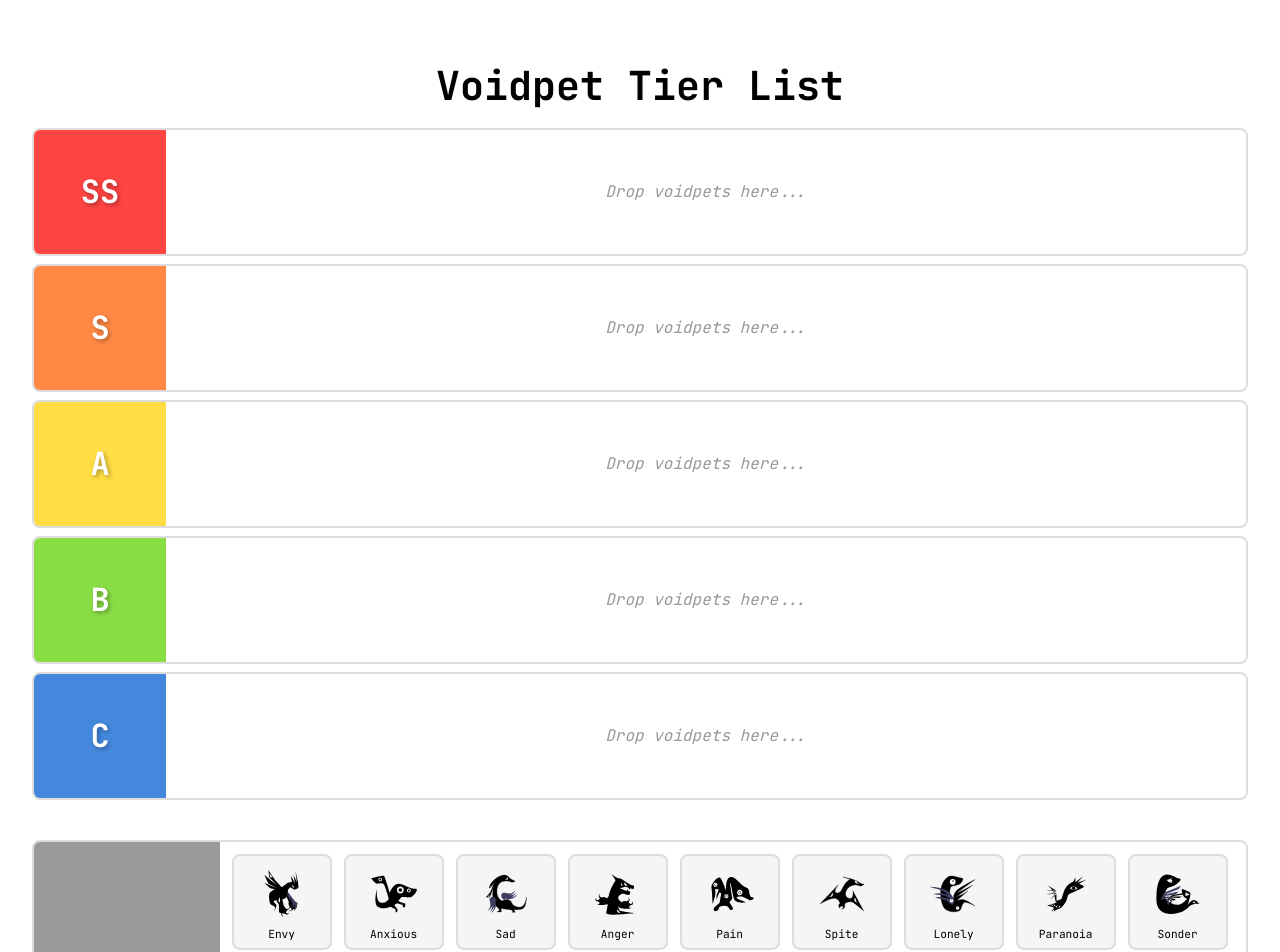
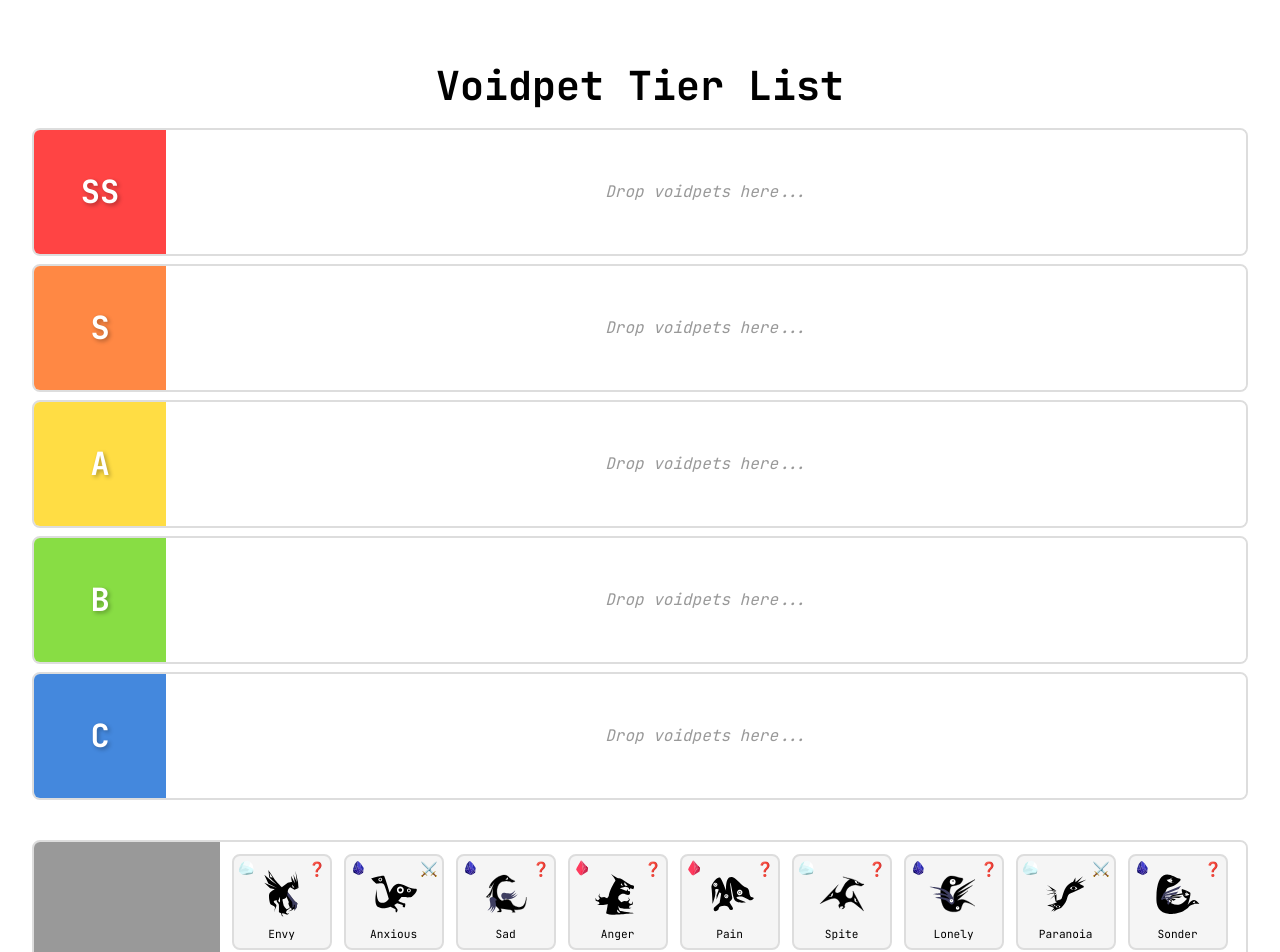
Before and after one commit to NNTin/voidpet, a SvelteKit app: page /tierlist in a window 1280 px wide. Shown: the top 952 px of the page. Built offline with nearby package versions, Linux system fonts and the light colour scheme.

Commit message:
display class and element

```diff
--- a/src/routes/tierlist/+page.svelte
+++ b/src/routes/tierlist/+page.svelte
@@ -187,6 +187,34 @@
     };
     return colors[tier] || '#999999';
   }
+
+  function getClassEmoji(voidpetClass: string): string {
+    const emojis: Record<string, string> = {
+      Fighter: '⚔️',
+      Tank: '🛡️',
+      Healer: '💚'
+    };
+    return emojis[voidpetClass] || '❓';
+  }
+
+  function getElementIcon(element: string): string {
+    const elementMap: Record<string, string> = {
+      Wood: 'wood',
+      Earth: 'earth',
+      Water: 'water',
+      Fire: 'fire',
+      Metal: 'metal'
+    };
+    const iconName = elementMap[element];
+    return iconName ? `/assets/elements/${iconName}.svg` : '';
+  }
+
+  function copyShareLink() {
+    const url = window.location.href;
+    navigator.clipboard.writeText(url).then(() => {
+      alert('Share link copied to clipboard!');
+    });
+  }
 </script>
 
 <main>
@@ -214,7 +242,13 @@
               tabindex="0"
               aria-label="Drag {voidpet.name}"
             >
-              <img src={voidpet.levels[3]} alt={voidpet.name} />
+              {#if getElementIcon(voidpet.element)}
+                <img src={getElementIcon(voidpet.element)} alt={voidpet.element} class="element-icon" />
+              {:else}
+                <span class="element-icon unknown">❓</span>
+              {/if}
+              <span class="class-emoji">{getClassEmoji(voidpet.class)}</span>
+              <img src={voidpet.levels[3]} alt={voidpet.name} class="voidpet-image" />
               <span class="voidpet-name">{voidpet.name}</span>
             </div>
           {/each}
@@ -242,7 +276,13 @@
             tabindex="0"
             aria-label="Drag {voidpet.name}"
           >
-            <img src={voidpet.levels[3]} alt={voidpet.name} />
+            {#if getElementIcon(voidpet.element)}
+              <img src={getElementIcon(voidpet.element)} alt={voidpet.element} class="element-icon" />
+            {:else}
+              <span class="element-icon unknown">❓</span>
+            {/if}
+            <span class="class-emoji">{getClassEmoji(voidpet.class)}</span>
+            <img src={voidpet.levels[3]} alt={voidpet.name} class="voidpet-image" />
             <span class="voidpet-name">{voidpet.name}</span>
           </div>
         {/each}
@@ -355,6 +395,29 @@
     position: relative;
   }
 
+  .element-icon {
+    position: absolute;
+    top: 4px;
+    left: 4px;
+    width: 16px;
+    height: 16px;
+    z-index: 1;
+  }
+
+  .element-icon.unknown {
+    font-size: 12px;
+    width: auto;
+    height: auto;
+  }
+
+  .class-emoji {
+    position: absolute;
+    top: 4px;
+    right: 4px;
+    font-size: 14px;
+    z-index: 1;
+  }
+
   .voidpet-item:hover {
     transform: scale(1.05);
     border-color: #999;
@@ -366,7 +429,7 @@
     opacity: 0.7;
   }
 
-  .voidpet-item img {
+  .voidpet-image {
     width: 60px;
     height: 60px;
     object-fit: contain;
```
